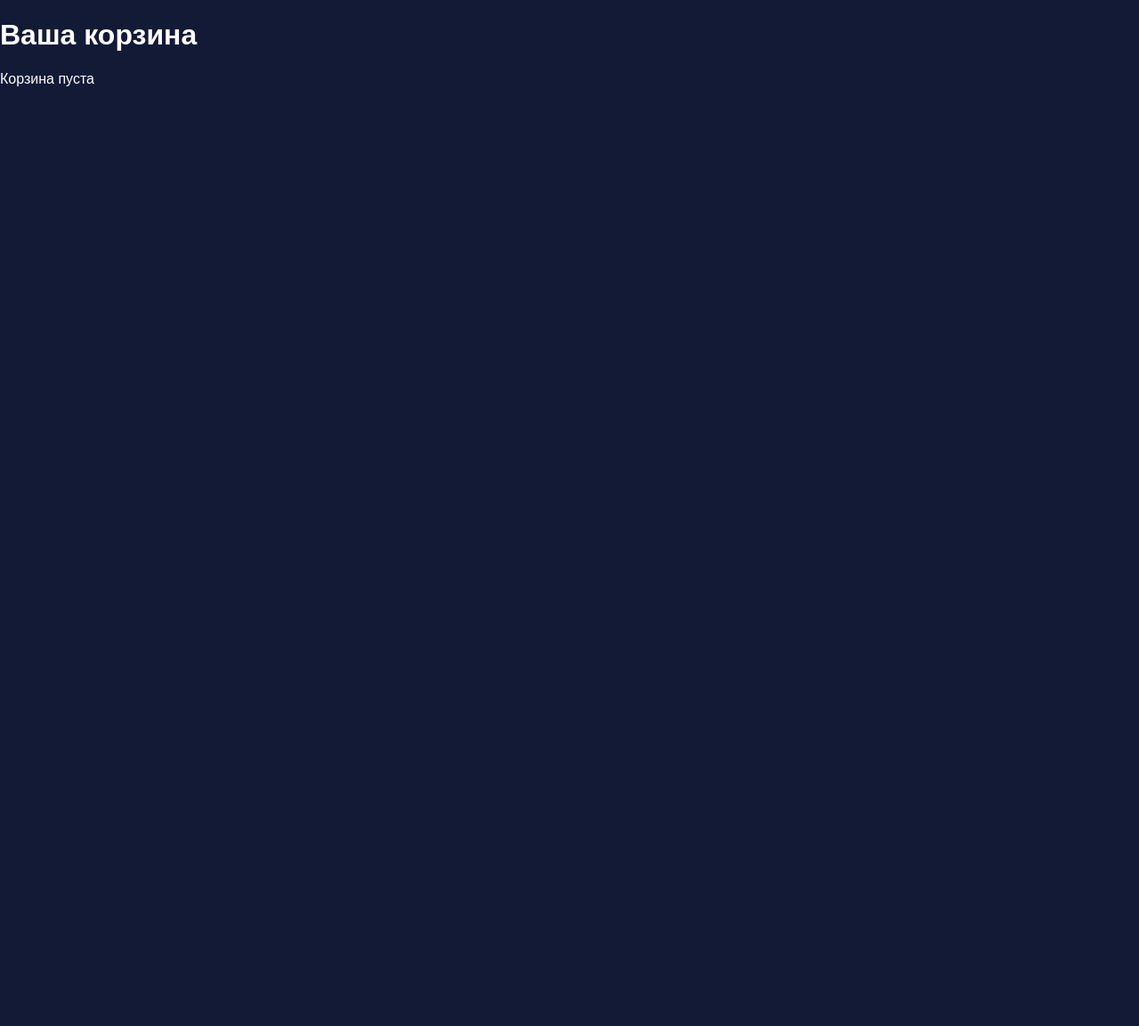
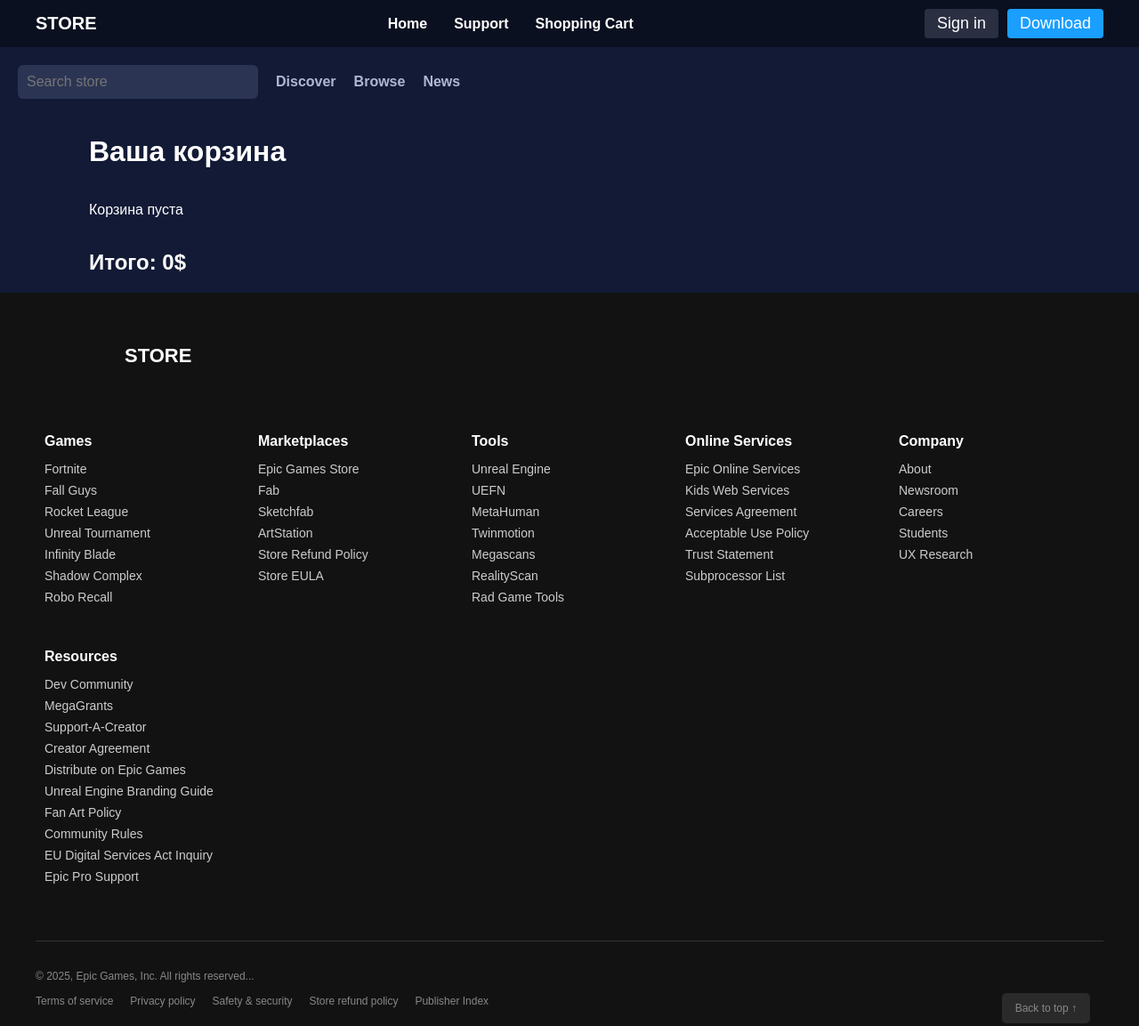
Before and after one commit to NIghtRaid203/Epic_Games_Project, a plain HTML site: page project/cart.html in a window 1280 px wide. Shown: the whole page at 89% size. Before the commit the page ends 800 px from the top, so only its background shows below. Drawn offline with Linux system fonts and the light colour scheme.

Commit message:
обновил проект

```diff
--- /dev/null
+++ b/css/cart.css
@@ -0,0 +1,28 @@
+#cart-items {
+    flex-wrap: wrap;      /* чтобы карточки переносились на следующую строку */
+    gap: 30px;
+    display: grid;
+    grid-template-columns: repeat(auto-fill, minmax(200px, 1fr));
+    margin-left: 100px;
+}
+h2 {
+    margin-left: 100px;
+}
+
+h1 {
+    margin-left: 100px;
+}
+
+button{
+  background: #0078f2;
+  border: none;
+  padding: 15px 30px;
+  font-size: 18px;
+  color: white;
+  border-radius: 8px;
+  cursor: pointer;
+  transition: 0.3s;
+}
+button:hover {
+  background: #005bb5;
+}
--- a/js/cart.js
+++ b/js/cart.js
@@ -3,29 +3,43 @@ const totalDiv = document.getElementById("total");
 
 let cart = JSON.parse(localStorage.getItem("cart")) || [];
 
-if (cart.length === 0) {
-    cartItemsDiv.innerHTML = "<p>Корзина пуста</p>";
-} else {
+function renderCart() {
+    cartItemsDiv.innerHTML = "";
+
+    if (cart.length === 0) {
+        cartItemsDiv.innerHTML = "<p>Корзина пуста</p>";
+        totalDiv.textContent = "Итого: 0$";
+        return;
+    }
+
     let total = 0;
+
     cart.forEach((game, index) => {
         const item = document.createElement("div");
         item.innerHTML = `
             <div>
-                <img src="${game.img}" width="100" />
+                <img src="${game.img}" width="150" height="200" />
                 <h3>${game.name}</h3>
                 <p>Цена: ${game.price}$</p>
                 <button onclick="removeFromCart(${index})">Удалить</button>
             </div>
         `;
         cartItemsDiv.append(item);
-        total += parseFloat(game.price);
+
+        // Убираем лишние символы и складываем
+        const priceNumber = parseFloat(String(game.price).replace(/[^0-9.]/g, '')) || 0;
+        total += priceNumber;
     });
 
-    totalDiv.textContent = "Итого: " + total + "$";
+    // Отображаем сумму с двумя знаками после запятой
+    totalDiv.textContent = "Итого: " + total.toFixed(2) + "$";
 }
 
 function removeFromCart(index) {
     cart.splice(index, 1);
     localStorage.setItem("cart", JSON.stringify(cart));
-    location.reload();
+    renderCart();
 }
+
+// Первый рендер корзины
+renderCart();
--- a/project/cart.html
+++ b/project/cart.html
@@ -4,13 +4,151 @@
   <meta charset="UTF-8">
   <meta name="viewport" content="width=device-width, initial-scale=1.0">
   <title>Корзина</title>
+  <link rel="stylesheet" href="../css/cart.css">
   <link rel="stylesheet" href="../css/global.css">
 </head>
 <body>
+     <header>
+        <div class="logo">STORE</div>
+
+        <nav>
+            <a href="dashboard.html">Home</a>
+            <a href="support.html">Support</a>
+            <a href="cart.html">Shopping Cart</a>
+        </nav>
+
+
+        <div class="header-right">
+            <button class="signin">Sign in</button>
+            <button class="download">Download</button>
+        </div>
+
+    </header>
+
+    <header class="topbar">
+        <input type="text" class="search" placeholder="Search store">
+
+        <nav class="menu">
+            <a href="#">Discover</a>
+            <a href="#">Browse</a>
+            <a href="#">News</a>
+        </nav>
+    </header>
   <h1>Ваша корзина</h1>
   <div id="cart-items"></div>
   <h2 id="total"></h2>
 
+  <footer class="footer">
+    <!-- Top Row -->
+    <div class="footer-top">
+        <h2>STORE</h2>
+        <div class="social-icons">
+            <!-- Facebook -->
+            <a href="https://www.facebook.com/yourpage" target="_blank">
+                <i class="fab fa-facebook-f"></i>
+            </a>
+            <!-- Twitter -->
+            <a href="https://twitter.com/yourhandle" target="_blank">
+                <i class="fab fa-x-twitter"></i>
+            </a>
+            <!-- YouTube -->
+            <a href="https://www.youtube.com/c/yourchannel" target="_blank">
+                <i class="fab fa-youtube"></i>
+            </a>
+            <!-- Instagram -->
+            <a href="https://www.instagram.com/yourusername" target="_blank">
+                <i class="fab fa-instagram"></i>
+            </a>
+        </div>
+    </div>
+    <!-- Main Grid (Content remains the same) -->
+    <div class="footer-container">
+        <div class="footer-column">
+            <h3>Games</h3>
+            <ul>
+                <li>Fortnite</li>
+                <li>Fall Guys</li>
+                <li>Rocket League</li>
+                <li>Unreal Tournament</li>
+                <li>Infinity Blade</li>
+                <li>Shadow Complex</li>
+                <li>Robo Recall</li>
+            </ul>
+        </div>
+        <div class="footer-column">
+            <h3>Marketplaces</h3>
+            <ul>
+                <li>Epic Games Store</li>
+                <li>Fab</li>
+                <li>Sketchfab</li>
+                <li>ArtStation</li>
+                <li>Store Refund Policy</li>
+                <li>Store EULA</li>
+            </ul>
+        </div>
+        <div class="footer-column">
+            <h3>Tools</h3>
+            <ul>
+                <li>Unreal Engine</li>
+                <li>UEFN</li>
+                <li>MetaHuman</li>
+                <li>Twinmotion</li>
+                <li>Megascans</li>
+                <li>RealityScan</li>
+                <li>Rad Game Tools</li>
+            </ul>
+        </div>
+        <div class="footer-column">
+            <h3>Online Services</h3>
+            <ul>
+                <li>Epic Online Services</li>
+                <li>Kids Web Services</li>
+                <li>Services Agreement</li>
+                <li>Acceptable Use Policy</li>
+                <li>Trust Statement</li>
+                <li>Subprocessor List</li>
+            </ul>
+        </div>
+        <div class="footer-column">
+            <h3>Company</h3>
+            <ul>
+                <li>About</li>
+                <li>Newsroom</li>
+                <li>Careers</li>
+                <li>Students</li>
+                <li>UX Research</li>
+            </ul>
+        </div>
+        <div class="footer-column">
+            <h3>Resources</h3>
+            <ul>
+                <li>Dev Community</li>
+                <li>MegaGrants</li>
+                <li>Support-A-Creator</li>
+                <li>Creator Agreement</li>
+                <li>Distribute on Epic Games</li>
+                <li>Unreal Engine Branding Guide</li>
+                <li>Fan Art Policy</li>
+                <li>Community Rules</li>
+                <li>EU Digital Services Act Inquiry</li>
+                <li>Epic Pro Support</li>
+            </ul>
+        </div>
+    </div>
+    <!-- Bottom -->
+    <div class="footer-bottom">
+        <p>&copy; 2025, Epic Games, Inc. All rights reserved...</p>
+        <div class="footer-links">
+            <a href="#">Terms of service</a>
+            <a href="#">Privacy policy</a>
+            <a href="#">Safety & security</a>
+            <a href="#">Store refund policy</a>
+            <a href="#">Publisher Index</a>
+            <a href="#" class="back-to-top">Back to top ↑</a>
+        </div>
+    </div>
+</footer>
+
   <script src="../js/cart.js"></script>
 </body>
 </html>
```
Also changed, not shown: project/dashboard.html (+1 -2 lines), css/main.css (deleted).
